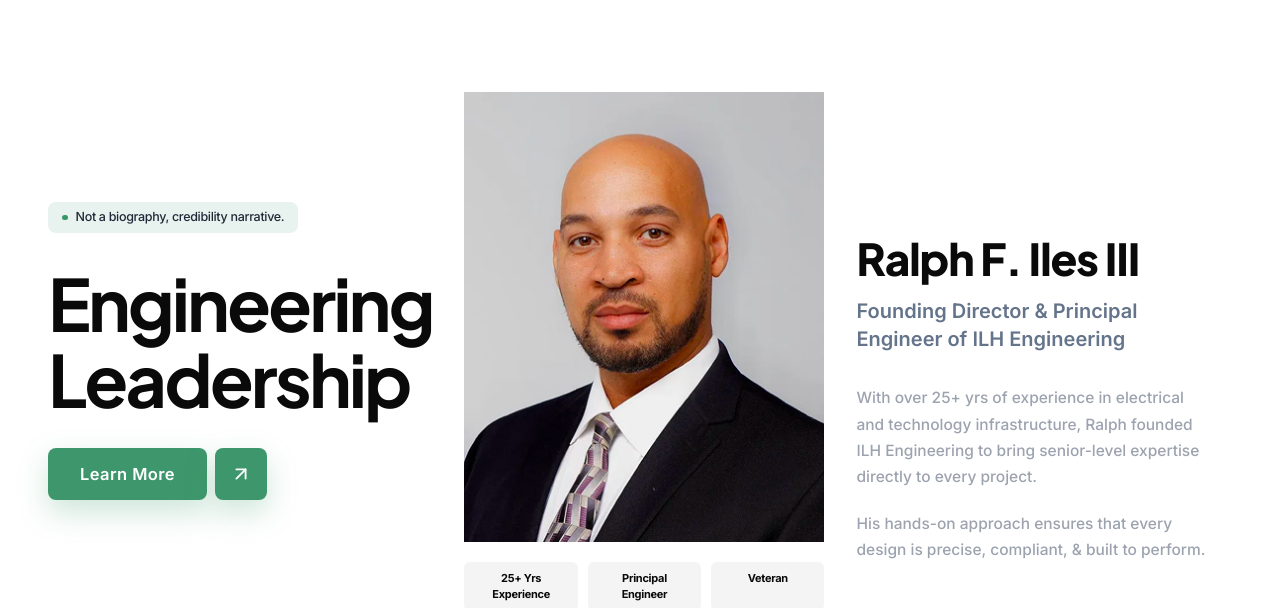
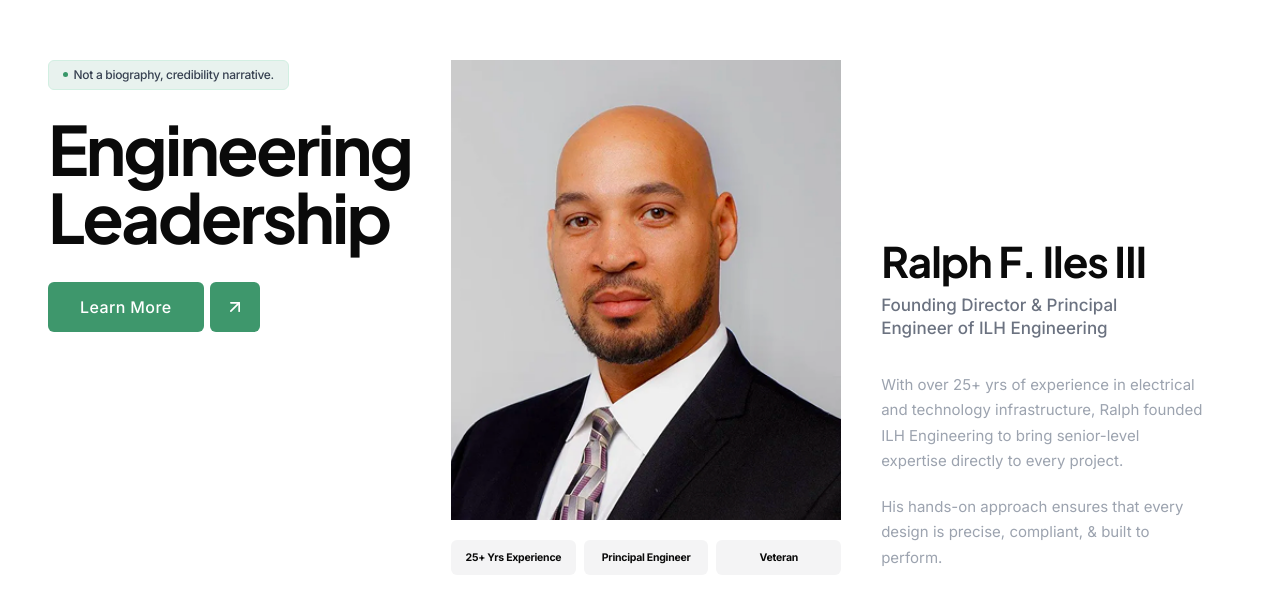
Before and after one commit to Yug210705/ILH_Engineering, a React (Vite) app: page / in a window 1280 px wide. Shown: the part 7472-8080 px from the top of the page. Built offline with nearby package versions, Linux system fonts and the light colour scheme.

Commit message:
Refine Engineering Leadership layout to strictly match dimensions and structural alignment

```diff
--- a/src/components/Leadership.jsx
+++ b/src/components/Leadership.jsx
@@ -4,9 +4,9 @@ import ralphImg from '../assets/ralph.png';
 
 export default function Leadership() {
   return (
-    <section className="w-full relative overflow-hidden bg-white py-24 lg:py-40">
+    <section className="w-full relative overflow-hidden bg-white py-24 lg:py-32">
       <div className="w-full max-w-[1300px] mx-auto px-6 lg:px-12">
-        <div className="flex flex-col lg:flex-row items-center lg:items-center justify-between gap-16 lg:gap-8">
+        <div className="flex flex-col lg:flex-row items-center lg:items-start justify-between gap-16 lg:gap-10">
 
           {/* Left Column */}
           <motion.div
@@ -17,23 +17,23 @@ export default function Leadership() {
             className="flex-1 flex flex-col items-center lg:items-start text-center lg:text-left"
           >
             {/* Pill */}
-            <div className="inline-flex items-center gap-2 bg-[#e8f2ee] text-[#1f2937] px-3.5 py-1.5 rounded-[8px] text-[12.5px] font-[500] tracking-tight mb-8">
-              <div className="w-[5.5px] h-[5.5px] rounded-full bg-brand-green mb-[0px]"></div>
+            <div className="inline-flex items-center gap-[6px] bg-[#e8f2ee] text-[#374151] px-3.5 py-[5px] rounded-[6px] text-[12px] font-[500] tracking-tight border border-[#d2efe2] mb-6">
+              <div className="w-[4.5px] h-[4.5px] rounded-full bg-brand-green"></div>
               Not a biography, credibility narrative.
             </div>
 
             {/* Title */}
-            <h2 style={{ fontFamily: "'Plus Jakarta Sans', sans-serif" }} className="text-[52px] sm:text-[64px] lg:text-[72px] font-[700] leading-[1.05] tracking-[-0.04em] text-[#0a0a0a]">
+            <h2 style={{ fontFamily: "'Plus Jakarta Sans', sans-serif" }} className="text-[52px] sm:text-[64px] lg:text-[68px] font-[700] leading-[1.0] tracking-[-0.04em] text-[#0a0a0a]">
               Engineering<br/>Leadership
             </h2>
 
             {/* CTA Button */}
-            <div className="flex items-center gap-2 mt-8">
-              <div className="bg-[#3e976c] text-white font-[600] tracking-wide text-[16.5px] px-8 h-[52px] rounded-[8px] flex items-center justify-center transition-transform hover:-translate-y-0.5 shadow-[0_12px_30px_rgba(55,151,104,0.25)] cursor-pointer hover:bg-[#34835d]">
+            <div className="flex items-center gap-[6px] mt-8">
+              <div className="bg-[#3e976c] text-white font-[500] tracking-wide text-[16px] px-8 h-[50px] rounded-[6px] flex items-center justify-center transition-all cursor-pointer hover:bg-[#34835d] hover:shadow-md hover:-translate-y-0.5">
                 Learn More
               </div>
-              <div className="bg-[#3e976c] text-white w-[52px] h-[52px] rounded-[8px] flex items-center justify-center transition-transform hover:-translate-y-0.5 shadow-[0_12px_30px_rgba(55,151,104,0.25)] cursor-pointer hover:bg-[#34835d]">
-                <ArrowUpRight size={22} strokeWidth={2} />
+              <div className="bg-[#3e976c] text-white w-[50px] h-[50px] rounded-[6px] flex items-center justify-center transition-all cursor-pointer hover:bg-[#34835d] hover:shadow-md hover:-translate-y-0.5">
+                <ArrowUpRight size={20} strokeWidth={2} />
               </div>
             </div>
           </motion.div>
@@ -44,9 +44,9 @@ export default function Leadership() {
             whileInView={{ opacity: 1, scale: 1 }}
             viewport={{ once: true, margin: "-100px" }}
             transition={{ duration: 0.7, delay: 0.15, ease: [0.2, 0.8, 0.2, 1] }}
-            className="flex flex-col items-center w-full max-w-[360px]"
+            className="flex flex-col items-center w-full max-w-[390px]"
           >
-            <div className="w-full h-[450px] bg-[#f1f5f9] overflow-hidden mb-4 relative flex items-center justify-center">
+            <div className="w-full h-[460px] bg-[#f1f5f9] overflow-hidden mb-4 relative flex items-center justify-center">
               <img
                 src={ralphImg}
                 alt="Ralph F. Iles III"
@@ -54,14 +54,14 @@ export default function Leadership() {
               />
             </div>
             {/* Small Stat Pills */}
-            <div className="flex gap-2.5 w-full justify-between mt-1">
-              <div className="bg-[#f4f4f5] text-[#0a0a0a] text-[11px] font-[700] px-3 py-2 rounded-[6px] tracking-tight flex-1 text-center">
+            <div className="flex gap-[8px] w-full justify-between mt-1">
+              <div className="bg-[#f4f4f5] text-[#0a0a0a] text-[10.5px] font-[700] px-3 py-2.5 rounded-[6px] tracking-tight flex-1 text-center whitespace-nowrap">
                 25+ Yrs Experience
               </div>
-              <div className="bg-[#f4f4f5] text-[#0a0a0a] text-[11px] font-[700] px-3 py-2 rounded-[6px] tracking-tight flex-1 text-center">
+              <div className="bg-[#f4f4f5] text-[#0a0a0a] text-[10.5px] font-[700] px-3 py-2.5 rounded-[6px] tracking-tight flex-1 text-center whitespace-nowrap">
                 Principal Engineer
               </div>
-              <div className="bg-[#f4f4f5] text-[#0a0a0a] text-[11px] font-[700] px-3 py-2 rounded-[6px] tracking-tight flex-1 text-center">
+              <div className="bg-[#f4f4f5] text-[#0a0a0a] text-[10.5px] font-[700] px-3 py-2.5 rounded-[6px] tracking-tight flex-1 text-center whitespace-nowrap">
                 Veteran
               </div>
             </div>
@@ -73,18 +73,18 @@ export default function Leadership() {
             whileInView={{ opacity: 1, x: 0 }}
             viewport={{ once: true, margin: "-100px" }}
             transition={{ duration: 0.7, delay: 0.25, ease: [0.2, 0.8, 0.2, 1] }}
-            className="flex-1 flex flex-col text-center lg:text-left pt-6 lg:pt-24 max-w-[460px]"
+            className="flex-1 flex flex-col text-center lg:text-left pt-6 lg:pt-[180px] max-w-[450px]"
           >
-            <h3 style={{ fontFamily: "'Plus Jakarta Sans', sans-serif" }} className="text-[38px] lg:text-[44px] font-[800] text-[#0a0a0a] tracking-tight leading-[1.05] mb-4">
+            <h3 style={{ fontFamily: "'Plus Jakarta Sans', sans-serif" }} className="text-[38px] lg:text-[42px] font-[700] text-[#0a0a0a] tracking-tight leading-[1.0] mb-3">
               Ralph F. Iles III
             </h3>
-            <h4 className="text-[18px] lg:text-[20px] font-[600] text-[#64748b] leading-[1.4] mb-8 lg:pr-10 mix-blend-multiply">
+            <h4 className="text-[17px] font-[500] text-[#6b7280] leading-[1.35] mb-8 lg:pr-10 mix-blend-multiply">
               Founding Director & Principal Engineer of ILH Engineering
             </h4>
-            <p className="text-[#9ca3af] text-[15.5px] font-[500] leading-[1.7] mb-5 lg:pr-6">
+            <p className="text-[#9ca3af] text-[15px] font-[400] leading-[1.7] mb-5 lg:pr-6">
               With over 25+ yrs of experience in electrical and technology infrastructure, Ralph founded ILH Engineering to bring senior-level expertise directly to every project.
             </p>
-            <p className="text-[#9ca3af] text-[15.5px] font-[500] leading-[1.7] lg:pr-6">
+            <p className="text-[#9ca3af] text-[15px] font-[400] leading-[1.7] lg:pr-6">
               His hands-on approach ensures that every design is precise, compliant, & built to perform.
             </p>
           </motion.div>
```
